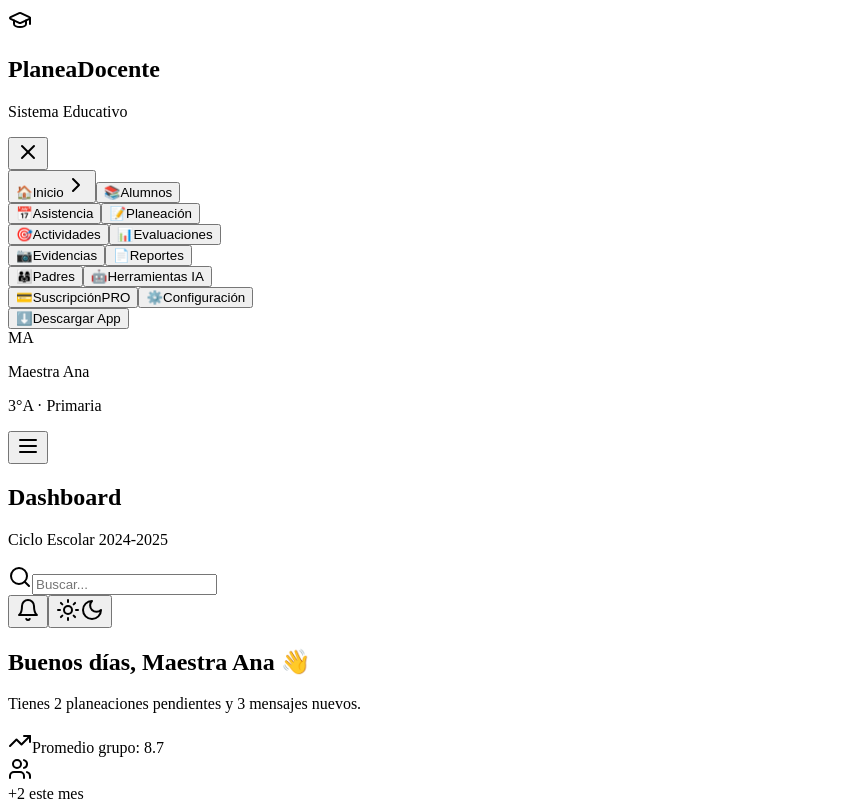
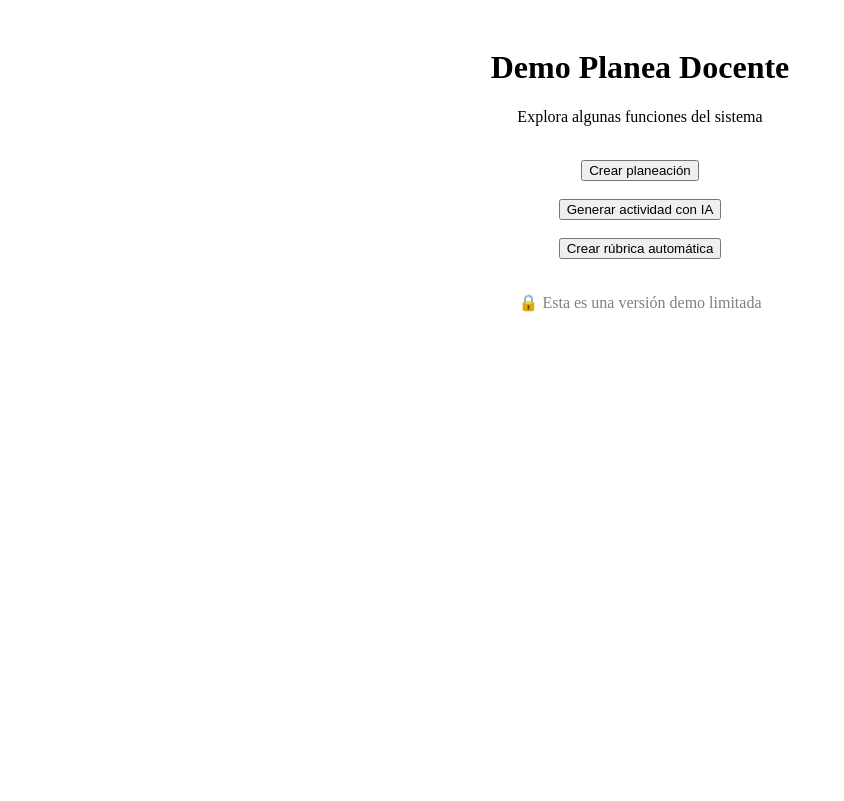
Before and after one commit to PlaneaDocente/planeadocente, a Next.js app: page /demo in a window 1280 px wide. Shown: the top 801 px of the page, without its empty margins (0-844 px from the left). Built offline with nearby package versions, Linux system fonts and the light colour scheme; no server answers.

Commit message:
fix demo without supabase

```diff
--- a/src/app/demo/page.tsx
+++ b/src/app/demo/page.tsx
@@ -1,9 +1,25 @@
-import MainLayout from "@/components/planea/MainLayout";
+export default function Demo() {
+  return (
+    <div style={{ padding: '20px', textAlign: 'center' }}>
+      <h1>Demo Planea Docente</h1>
 
-export default function Demo() {
-  return <MainLayout />;
+      <p>Explora algunas funciones del sistema</p>
+
+      <br />
+
+      <button>Crear planeación</button>
+      <br /><br />
+
+      <button>Generar actividad con IA</button>
+      <br /><br />
+
+      <button>Crear rúbrica automática</button>
+
+      <br /><br />
+
+      <p style={{ color: 'gray' }}>
+        🔒 Esta es una versión demo limitada
+      </p>
+    </div>
+  );
 }
-
-<p style={{ color: 'red' }}>
-  🚫 Versión demo - algunas funciones limitadas
-</p>
```
